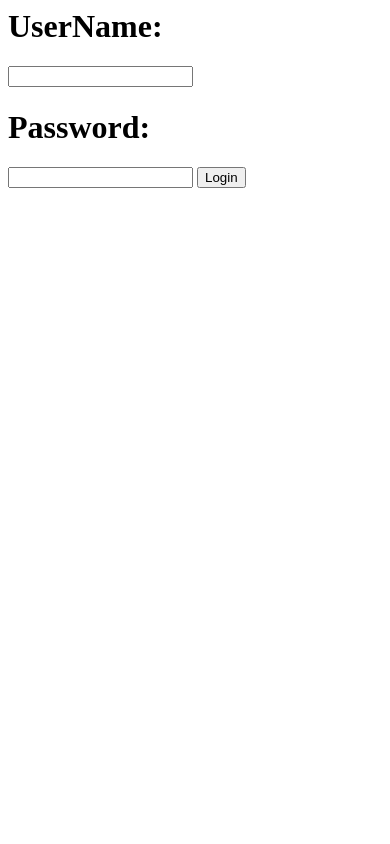
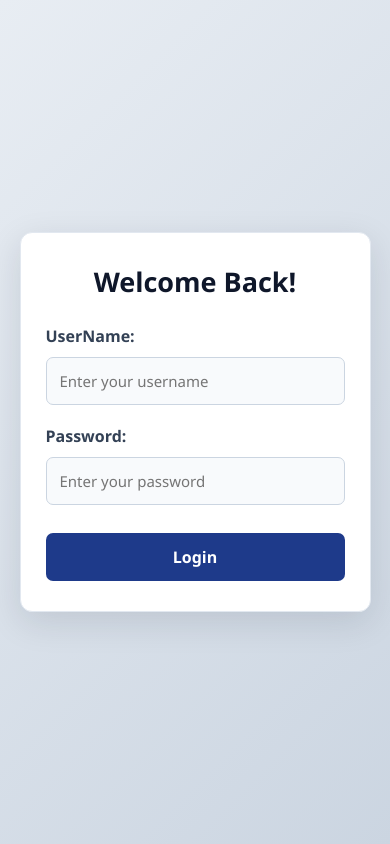
Before and after one commit to soumya17-dot/python_full_stack, a Django app: page /login/ in a window 390 px wide. Run offline with Django 5.2, Linux system fonts and the light colour scheme.

Commit message:
LoginPage Added Successfully!

```diff
--- a/college_portal/student/templates/login.html
+++ b/college_portal/student/templates/login.html
@@ -1,17 +1,120 @@
+<!DOCTYPE html>
 <html lang="en">
 <head>
     <meta charset="UTF-8">
     <meta name="viewport" content="width=device-width, initial-scale=1.0">
-    <title>Document</title>
+    <title>Login Page</title>
+
+    <style>
+        * {
+            margin: 0;
+            padding: 0;
+            box-sizing: border-box;
+            font-family: 'Segoe UI', Arial, sans-serif;
+        }
+
+        body {
+            min-height: 100vh;
+            display: flex;
+            justify-content: center;
+            align-items: center;
+            background: linear-gradient(135deg, #e8edf3, #cbd5e1);
+        }
+
+        form {
+            width: 380px;
+            padding: 40px 35px;
+            background: #ffffff;
+            border-radius: 12px;
+            box-shadow: 0 10px 35px rgba(15, 23, 42, 0.12);
+            border: 1px solid #e2e8f0;
+        }
+
+        h1 {
+            font-size: 16px;
+            color: #334155;
+            margin-top: 20px;
+            margin-bottom: 10px;
+        }
+
+        h2 {
+            text-align: center;
+            color: #0f172a;
+            font-size: 27px;
+            margin-bottom: 25px;
+        }
+
+        input {
+            width: 100%;
+            padding: 13px;
+            border: 1px solid #cbd5e1;
+            border-radius: 7px;
+            outline: none;
+            font-size: 15px;
+            background: #f8fafc;
+            transition: 0.3s;
+        }
+
+        input:focus {
+            border-color: #2563eb;
+            background: #ffffff;
+            box-shadow: 0 0 0 3px rgba(37, 99, 235, 0.1);
+        }
+
+        button {
+            width: 100%;
+            padding: 13px;
+            margin-top: 28px;
+            border: none;
+            border-radius: 7px;
+            background: #1e3a8a;
+            color: white;
+            font-size: 16px;
+            font-weight: 600;
+            cursor: pointer;
+            transition: 0.3s;
+        }
+
+        button:hover {
+            background: #2563eb;
+            box-shadow: 0 5px 15px rgba(30, 58, 138, 0.2);
+        }
+
+        @media (max-width: 450px) {
+            form {
+                width: 90%;
+                padding: 30px 25px;
+            }
+        }
+    </style>
 </head>
+
 <body>
+
     <form method="POST">
         {% csrf_token %}
+
+        <h2>Welcome Back!</h2>
+
         <h1>UserName:</h1>
-        <input type="text" name="username">
+        <input
+            type="text"
+            name="username"
+            placeholder="Enter your username"
+            required
+        >
+
         <h1>Password:</h1>
-        <input type="password" name="password">
+        <input
+            type="password"
+            name="password"
+            placeholder="Enter your password"
+            required
+        >
+
         <button type="submit">Login</button>
+
     </form>
+
 </body>
 </html>
--- a/college_portal/student/views.py
+++ b/college_portal/student/views.py
@@ -62,7 +62,111 @@ def user_login(request):
 def dashboard(request):
     return render(request,'dashboard.html')
 def user_logout(request):
-    if request.method=='POST':
+    if request.method == 'POST':
         logout(request)
-        return HttpResponse("You have logged out successfully!")
+
+        html = """
+        <!DOCTYPE html>
+        <html lang="en">
+        <head>
+            <meta charset="UTF-8">
+            <meta name="viewport" content="width=device-width, initial-scale=1.0">
+            <title>Logout Successful</title>
+
+            <style>
+                * {
+                    margin: 0;
+                    padding: 0;
+                    box-sizing: border-box;
+                    font-family: 'Segoe UI', Arial, sans-serif;
+                }
+
+                body {
+                    min-height: 100vh;
+                    display: flex;
+                    justify-content: center;
+                    align-items: center;
+                    background: linear-gradient(135deg, #e8edf3, #cbd5e1);
+                }
+
+                .container {
+                    width: 400px;
+                    padding: 45px 35px;
+                    background: #ffffff;
+                    border-radius: 12px;
+                    text-align: center;
+                    box-shadow: 0 10px 35px rgba(15, 23, 42, 0.12);
+                    border: 1px solid #e2e8f0;
+                }
+
+                .icon {
+                    width: 65px;
+                    height: 65px;
+                    line-height: 65px;
+                    margin: 0 auto 20px;
+                    border-radius: 50%;
+                    background: #dcfce7;
+                    color: #16a34a;
+                    font-size: 35px;
+                }
+
+                h1 {
+                    color: #0f172a;
+                    font-size: 25px;
+                    margin-bottom: 15px;
+                }
+
+                p {
+                    color: #64748b;
+                    font-size: 15px;
+                    line-height: 1.6;
+                    margin-bottom: 30px;
+                }
+
+                a {
+                    display: block;
+                    padding: 13px;
+                    background: #1e3a8a;
+                    color: white;
+                    text-decoration: none;
+                    border-radius: 7px;
+                    font-weight: 600;
+                    transition: 0.3s;
+                }
+
+                a:hover {
+                    background: #2563eb;
+                    transform: translateY(-2px);
+                }
+
+                @media (max-width: 450px) {
+                    .container {
+                        width: 90%;
+                        padding: 35px 25px;
+                    }
+                }
+            </style>
+        </head>
+
+        <body>
+
+            <div class="container">
+
+                <div class="icon">&#10004;</div>
+
+                <h1>Logged Out Successfully!</h1>
+
+                <p>You have successfully logged out of your account.
+                Thank you for visiting!</p>
+
+                <a href="/login/">Login Again</a>
+
+            </div>
+
+        </body>
+        </html>
+        """
+
+        return HttpResponse(html)
+
     return HttpResponse("Invalid request!")
```
Also changed, not shown: college_portal/student/templates/dashboard.html (+97 -6 lines), college_portal/db.sqlite3.
